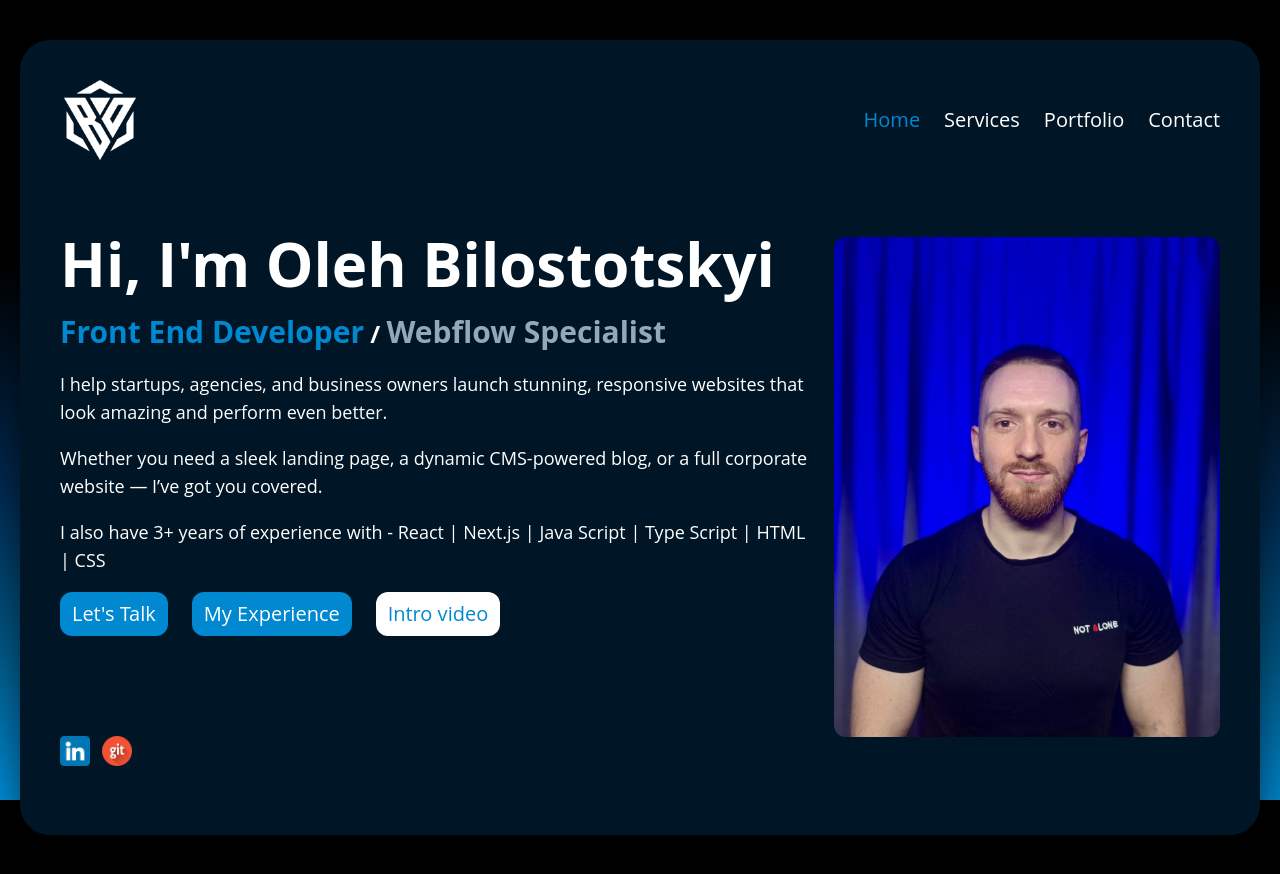
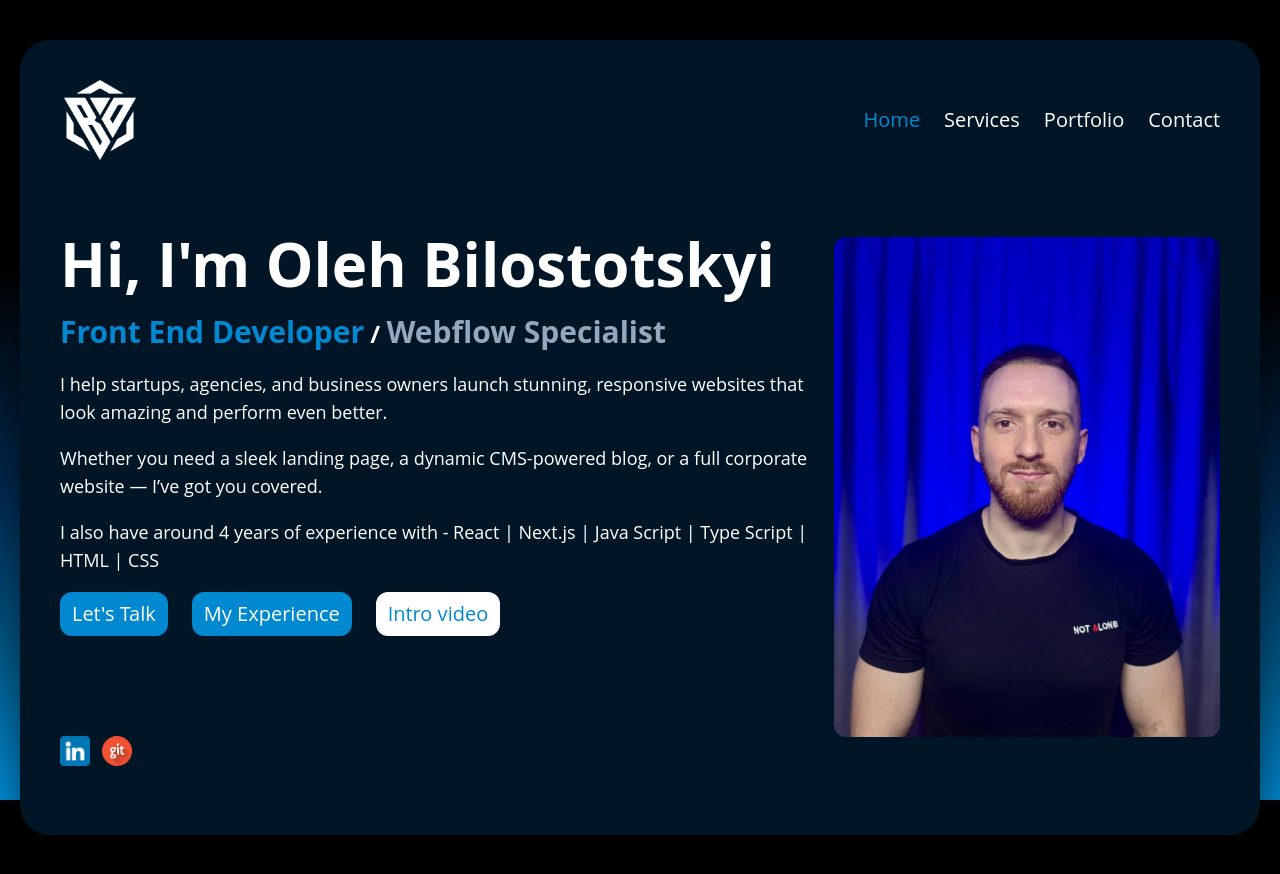
Before and after one commit to OlehWhite/my-portfolio, a Next.js app: page / in a window 1280 px wide. Shown: the top 874 px of the page. Built offline with nearby package versions, Linux system fonts and the light colour scheme.

Commit message:
Update home.ts

```diff
--- a/constants/home.ts
+++ b/constants/home.ts
@@ -7,7 +7,7 @@ export const HERO = {
   text: [
     "I help startups, agencies, and business owners launch stunning, responsive websites that look amazing and perform even better.",
     "Whether you need a sleek landing page, a dynamic CMS-powered blog, or a full corporate website — I’ve got you covered.",
-    "I also have 3+ years of experience with - React | Next.js | Java Script | Type Script | HTML | CSS",
+    "I also have around 4 years of experience with - React | Next.js | Java Script | Type Script | HTML | CSS",
   ],
   intro: "https://www.youtube.com/embed/zp4meXqVCIg?autoplay=1",
 };
```
